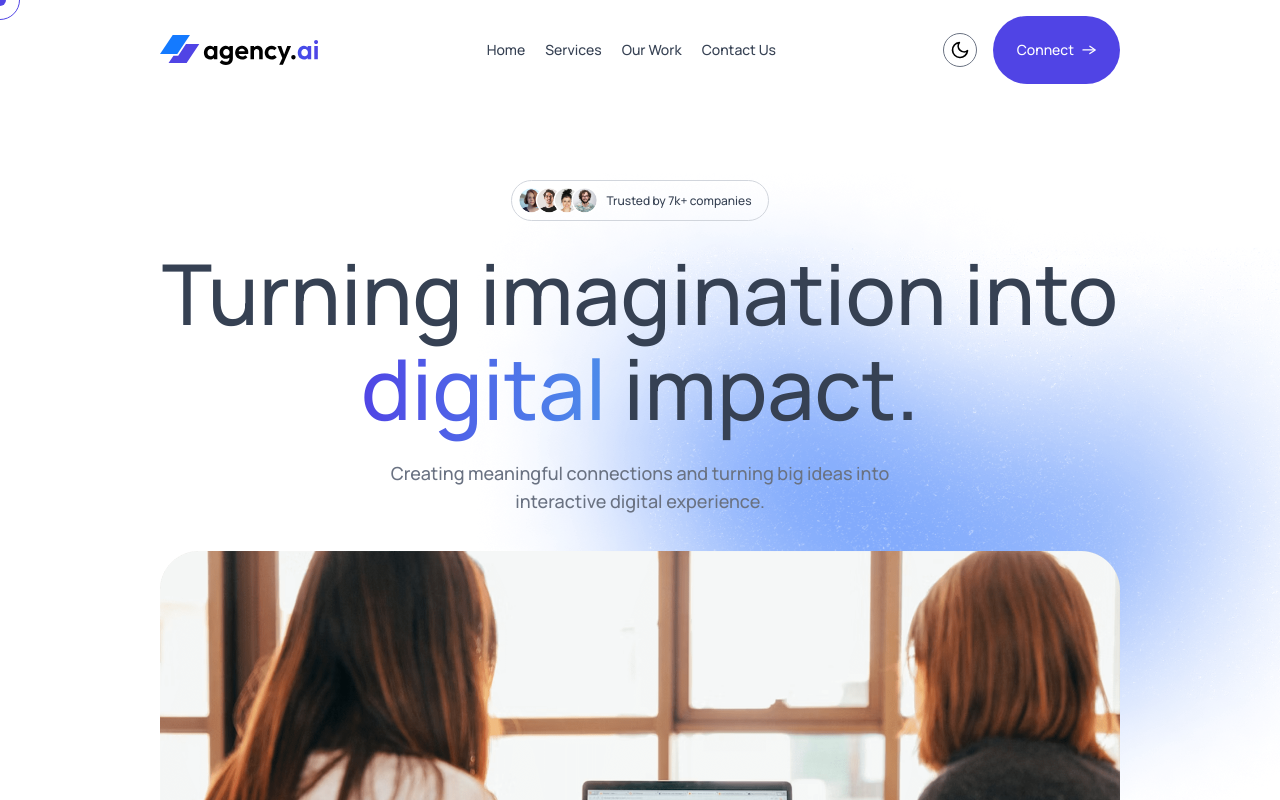
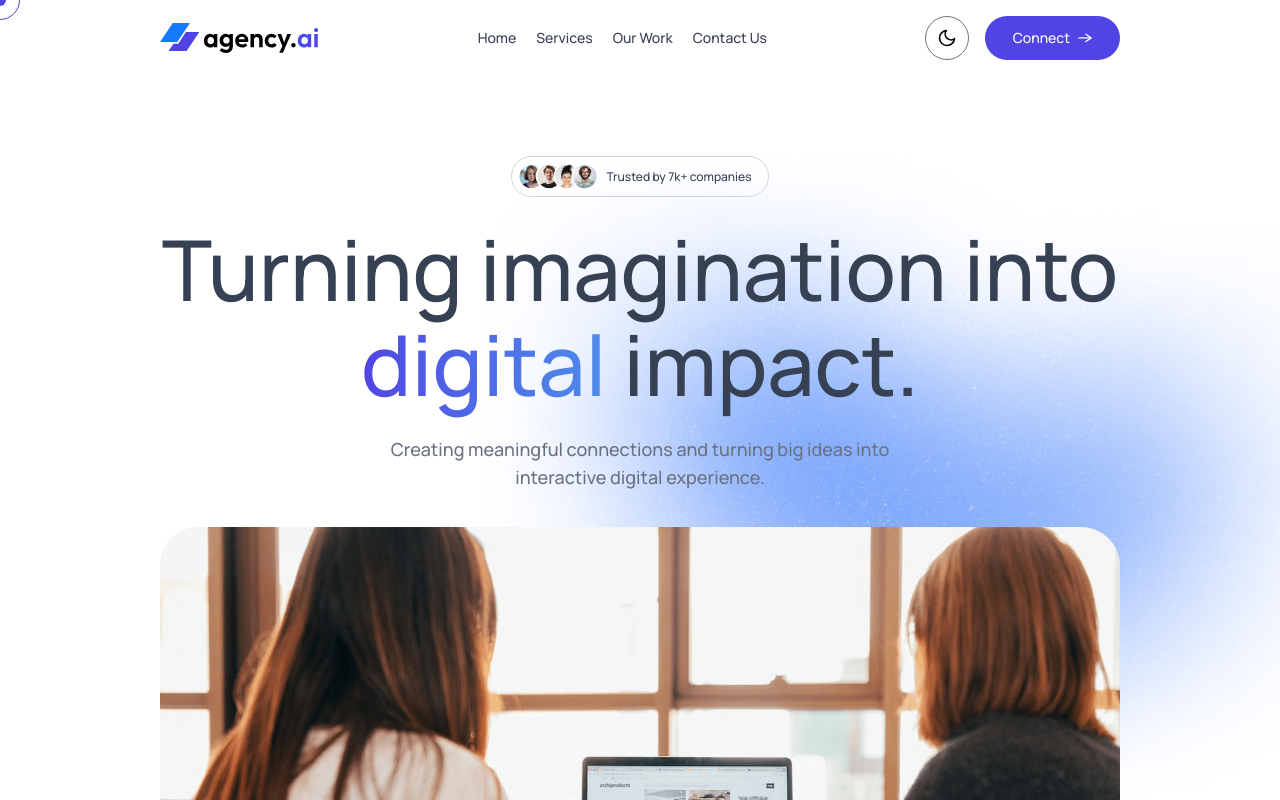
Before and after one commit to Rashid-C/Nibx-website-US-, a React (Vite) app: page / in a window 1280 px wide. Shown: the top 800 px of the page. Built offline with nearby package versions, Linux system fonts and the light colour scheme.

Commit message:
Navbar size reduce

```diff
--- a/src/components/Navbar.tsx
+++ b/src/components/Navbar.tsx
@@ -58,7 +58,7 @@ const Navbar = ({ theme, setTheme }) => {
                 </a>
             </div>
 
-            <div className="flex items-center gap-2 sm:gap-4">
+            <div className="flex items-center gap-3 sm:gap-4">
                 <ThemeToggleBtn theme={theme} setTheme={setTheme} />
 
                 <img
@@ -69,7 +69,7 @@ const Navbar = ({ theme, setTheme }) => {
                 />
                 <a
                     href="#contact-us"
-                    className="text-sm max-sm:hidden flex items-center gap-2 bg-primary text-white px-6 py-6 rounded-full cursor-pointer hover:scale-103 transition-all"
+                    className="text-sm max-sm:hidden inline-flex h-11 items-center gap-2 rounded-full bg-primary px-7 text-white cursor-pointer transition-all hover:scale-103"
                 >
                     Connect{" "}
                     <img src={assets.arrow_icon} width={14} alt="connect arrow icon" />
--- a/src/components/ThemeToggleBtn.jsx
+++ b/src/components/ThemeToggleBtn.jsx
@@ -20,19 +20,21 @@ const ThemeToggleBtn = ({ theme, setTheme }) => {
 
   return (
     <>
-      <button>
+      <button
+        type="button"
+        onClick={() => setTheme(theme === "dark" ? "light" : "dark")}
+        className="flex h-11 w-11 items-center justify-center rounded-full border border-gray-500"
+      >
         {theme === "dark" ? (
           <img
-            onClick={() => setTheme("light")}
             src={assets.sun_icon}
-            className="size-8.5 p-1.5 border border-gray-500 rounded-full"
+            className="h-5 w-5"
             alt="sun icon"
           />
         ) : (
           <img
-            onClick={() => setTheme("dark")}
             src={assets.moon_icon}
-            className="size-8.5 p-1.5 border border-gray-500 rounded-full"
+            className="h-5 w-5"
             alt="moon icon"
           />
         )}
```
